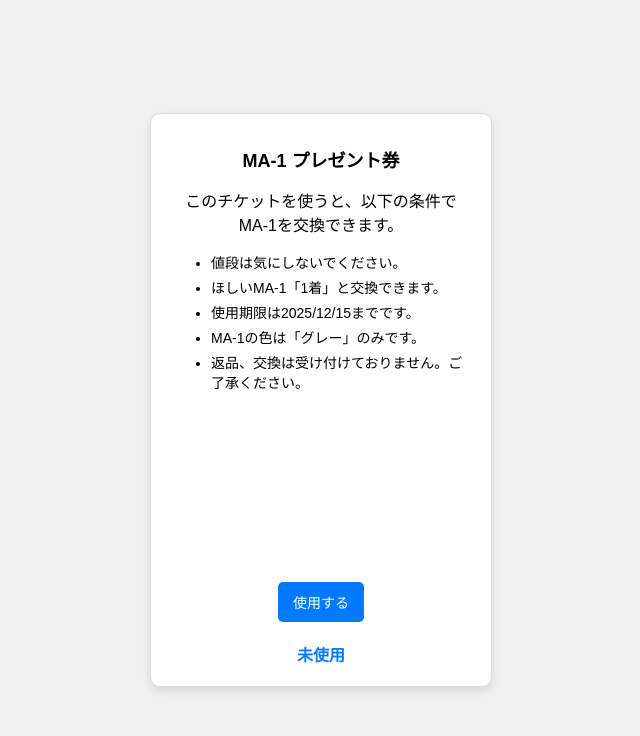
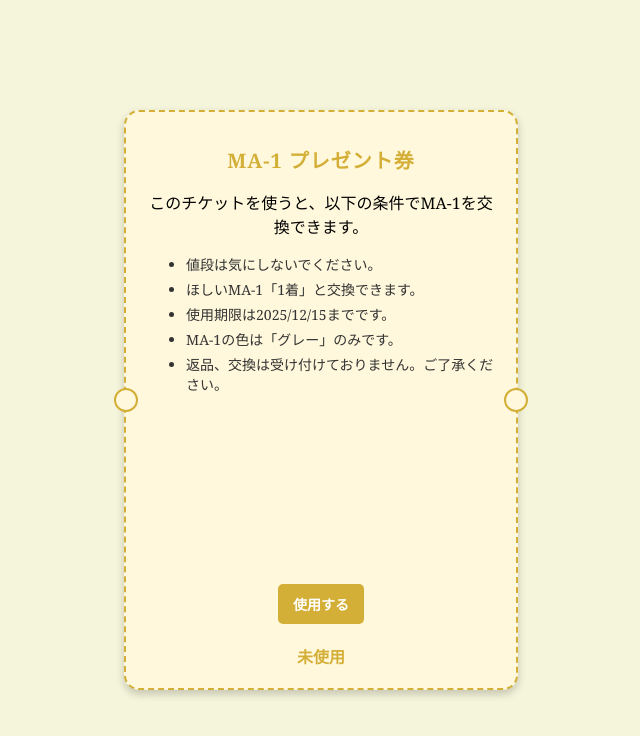
Before and after one commit to necopagne/digital-ticket, a plain HTML site: page index.html in a window 1280 px wide. Shown: the whole page, without its empty margins (319-959 px from the left). Drawn offline with Linux system fonts and the light colour scheme; a script that the page names is missing.

Commit message:
Update styles.css

```diff
--- a/styles.css
+++ b/styles.css
@@ -1,32 +1,58 @@
 body {
-  font-family: Arial, sans-serif;
+  font-family: "Georgia", "Times New Roman", serif;
   display: flex;
   justify-content: center;
   align-items: center;
   height: 100vh;
   margin: 0;
-  background-color: #f0f0f0;
+  background-color: #f5f5dc; /* ベージュ背景 */
 }
 
 .ticket {
-  background: #ffffff;
+  background: #fff8dc; /* 薄いクリーム色 */
   padding: 20px;
-  border: 1px solid #ddd;
-  border-radius: 10px;
-  box-shadow: 0 4px 8px rgba(0, 0, 0, 0.1);
+  border: 2px dashed #d4af37; /* ゴールドの点線 */
+  border-radius: 15px;
+  box-shadow: 0 4px 8px rgba(0, 0, 0, 0.2);
   text-align: center;
-  width: 300px;
+  width: 350px;
+  position: relative;
+}
+
+.ticket::before,
+.ticket::after {
+  content: "";
+  position: absolute;
+  width: 20px;
+  height: 20px;
+  background: #fff8dc;
+  border: 2px solid #d4af37;
+  border-radius: 50%;
+  top: 50%;
+  transform: translateY(-50%);
+}
+
+.ticket::before {
+  left: -12px;
+}
+
+.ticket::after {
+  right: -12px;
 }
 
 h1 {
-  font-size: 18px;
+  font-size: 20px;
   margin-bottom: 10px;
+  color: #d4af37; /* ゴールド */
+  text-transform: uppercase;
+  letter-spacing: 1px;
 }
 
 .notes {
   text-align: left;
   font-size: 14px;
   margin: 10px 0;
+  color: #333;
 }
 
 .notes li {
@@ -40,22 +66,24 @@ h1 {
 }
 
 .btn {
-  background-color: #007BFF;
-  color: #ffffff;
+  background-color: #d4af37; /* ゴールド */
+  color: #fff;
   padding: 10px 15px;
   border: none;
   border-radius: 5px;
   cursor: pointer;
   font-size: 14px;
+  text-transform: uppercase;
+  font-weight: bold;
 }
 
 .btn:hover {
-  background-color: #0056b3;
+  background-color: #c89b32; /* ダークゴールド */
 }
 
 .status {
   margin-top: 20px;
   font-size: 16px;
-  color: #007BFF;
+  color: #d4af37; /* ゴールド */
   font-weight: bold;
 }
```
